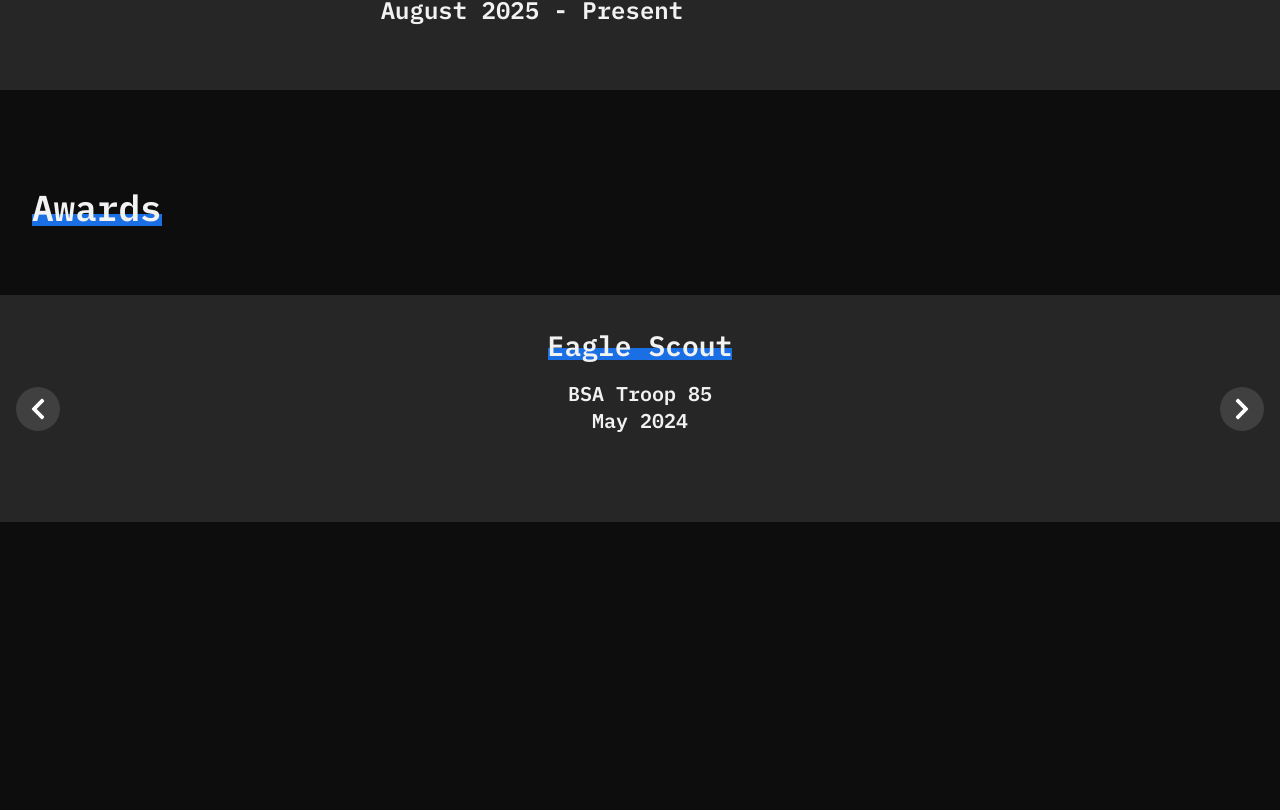
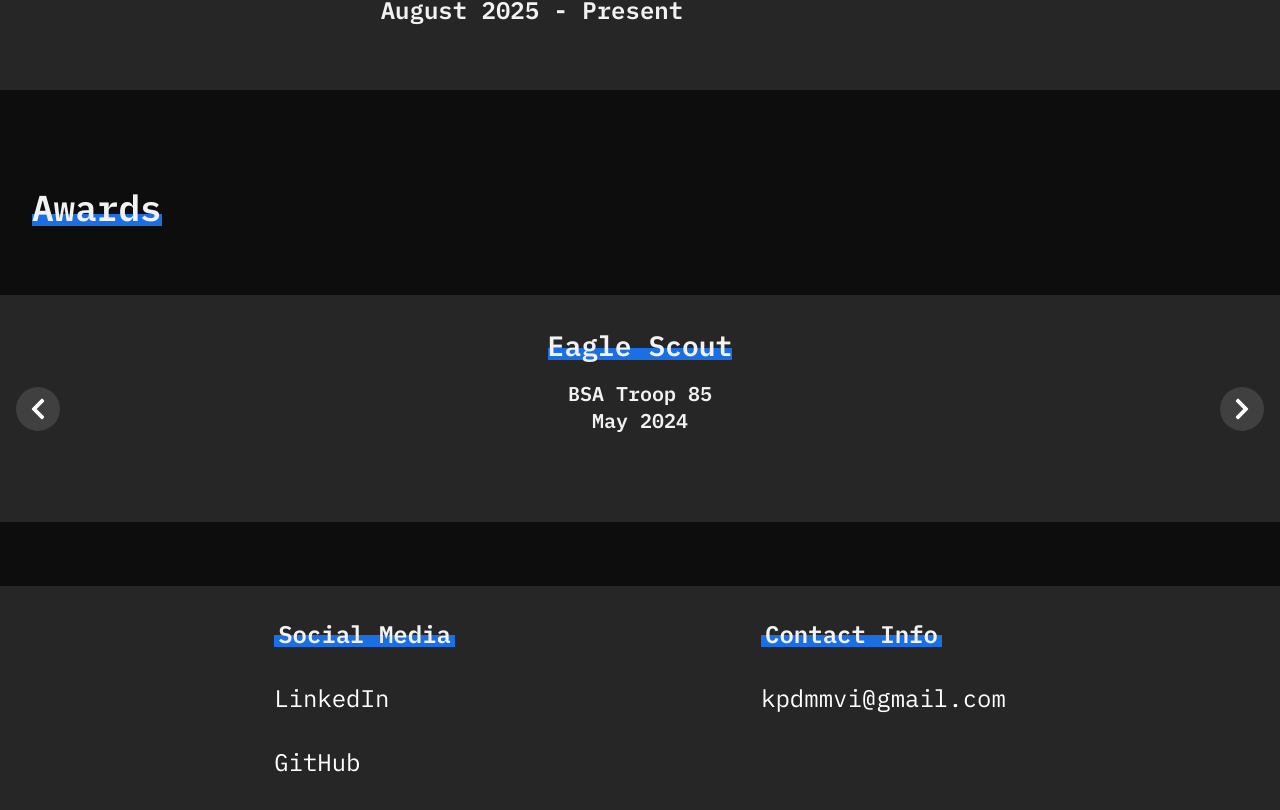
Before and after one commit to Davey5506/davey5506.github.io, a React (Vite) app in the folder portfolio/: page / in a window 1280 px wide. Shown: the part 2356-3166 px from the top of the page. Before the commit the page ends 2942 px from the top, so only its background shows below. Built offline with nearby package versions, Linux system fonts and the light colour scheme.

Commit message:
Added footer

```diff
--- a/portfolio/src/App.jsx
+++ b/portfolio/src/App.jsx
@@ -5,6 +5,8 @@
 import Skills from './sections/Skills.jsx';
 import Education from './sections/Education.jsx';
 import Awards from './sections/Awards.jsx';
+import './sections/Footer.jsx';
+import Footer from './sections/Footer.jsx';
 
 function App() {
   const [windowWidth, setWindowWidth] = useState(window.innerWidth);
@@ -24,6 +26,7 @@
       <Skills />
       <Education />
       <Awards />
+      <Footer />
     </>
   )
 }
--- /dev/null
+++ b/portfolio/src/sections/Footer.jsx
@@ -0,0 +1,16 @@
+function Footer() {
+    return(
+        <footer>
+            <div>
+                <h4 className="var-background">Social Media</h4>
+                <p><a href="www.linkedin.com/in/david-kennedy-mmvi">LinkedIn</a></p>
+                <p><a href="https://github.com/Davey5506">GitHub</a></p>
+            </div>
+            <div>
+                <h4 className="var-background">Contact Info</h4>
+                <p><a href="mailto:kpdmmvi@gmail.com">kpdmmvi@gmail.com</a></p>
+            </div>
+        </footer>
+    );
+}
+export default Footer;
--- a/portfolio/src/style/index.css
+++ b/portfolio/src/style/index.css
@@ -119,6 +119,27 @@
     font-style: normal;
     line-height: normal;
     font-size: 1.5rem;
+}
+
+footer {
+    width: 100%;
+    height: 300px;
+    background-color: var(--secondary-color);
+    display: flex;
+    flex-direction: row;
+    justify-content: space-evenly;
+}
+
+footer p {
+    margin: 2rem;
+}
+
+footer a:hover {
+    text-decoration-line: underline;
+}
+
+footer h4 {
+    width: fit-content;
 }
 
 .var-background {
```
